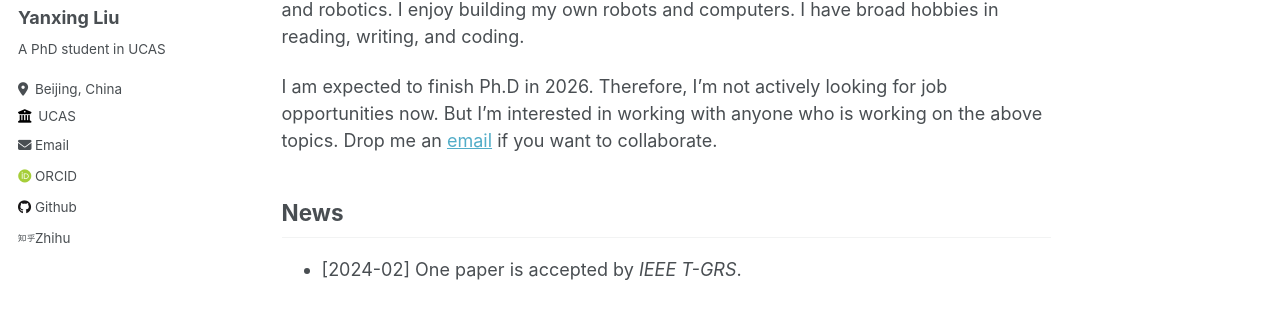
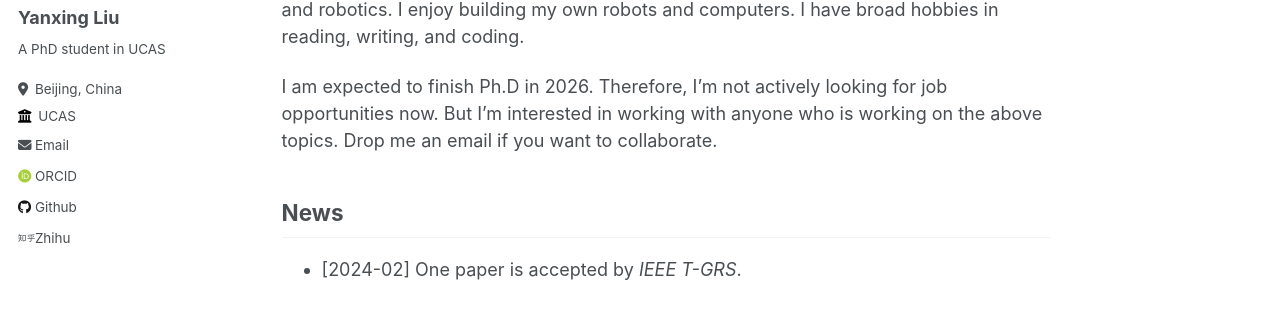
Before and after one commit to YanxingLiu/YanxingLiu.github.io, a Jekyll site: the page built from _pages/about.md, in a window 1280 px wide and 900 px high. Shown: the part 338-661 px from the top of the window. Built offline with Jekyll 4.4.1, drawn with Linux system fonts in a browser that asks for light colours; some web fonts are replaced; part of the change alters nothing that is shown.

```diff
--- a/_pages/about.md
+++ b/_pages/about.md
@@ -11,7 +11,7 @@ Hello, I'm Yanxing Liu. I got a bachelor degree in School of Electronics and Inf
 
 Besides research, I'm particularly interested in the composition principles of computers and robotics. I enjoy building my own robots and computers. I have broad hobbies in reading, writing, and coding.
 
-I am expected to finish Ph.D in 2026. Therefore, I’m not actively looking for job opportunities now. But I'm interested in working with anyone who is working on the above topics. Drop me an [email](liuyanxing21@mail.ucas.edu.cn) if you want to collaborate.
+I am expected to finish Ph.D in 2026. Therefore, I’m not actively looking for job opportunities now. But I'm interested in working with anyone who is working on the above topics. Drop me an email if you want to collaborate.
 
 ## News
 - [2024-02] One paper is accepted by *IEEE T-GRS*.
```
